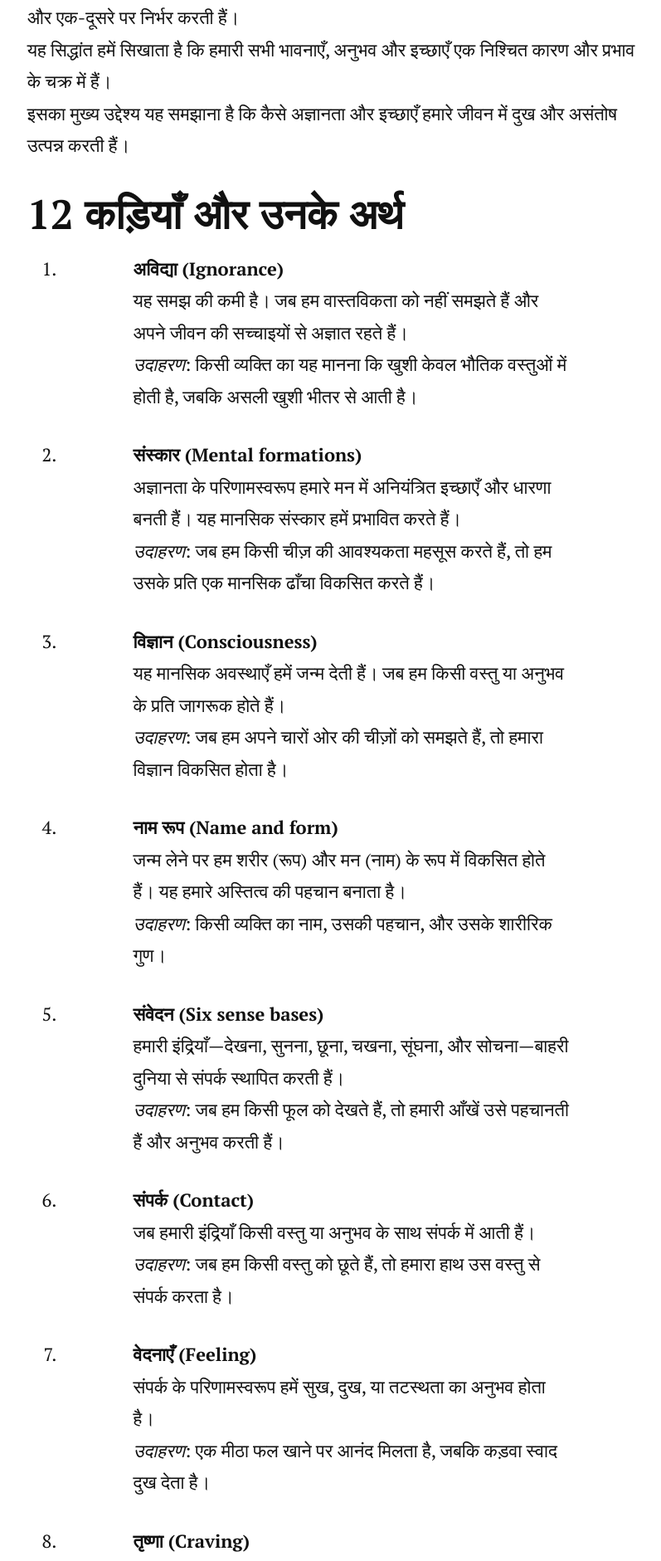
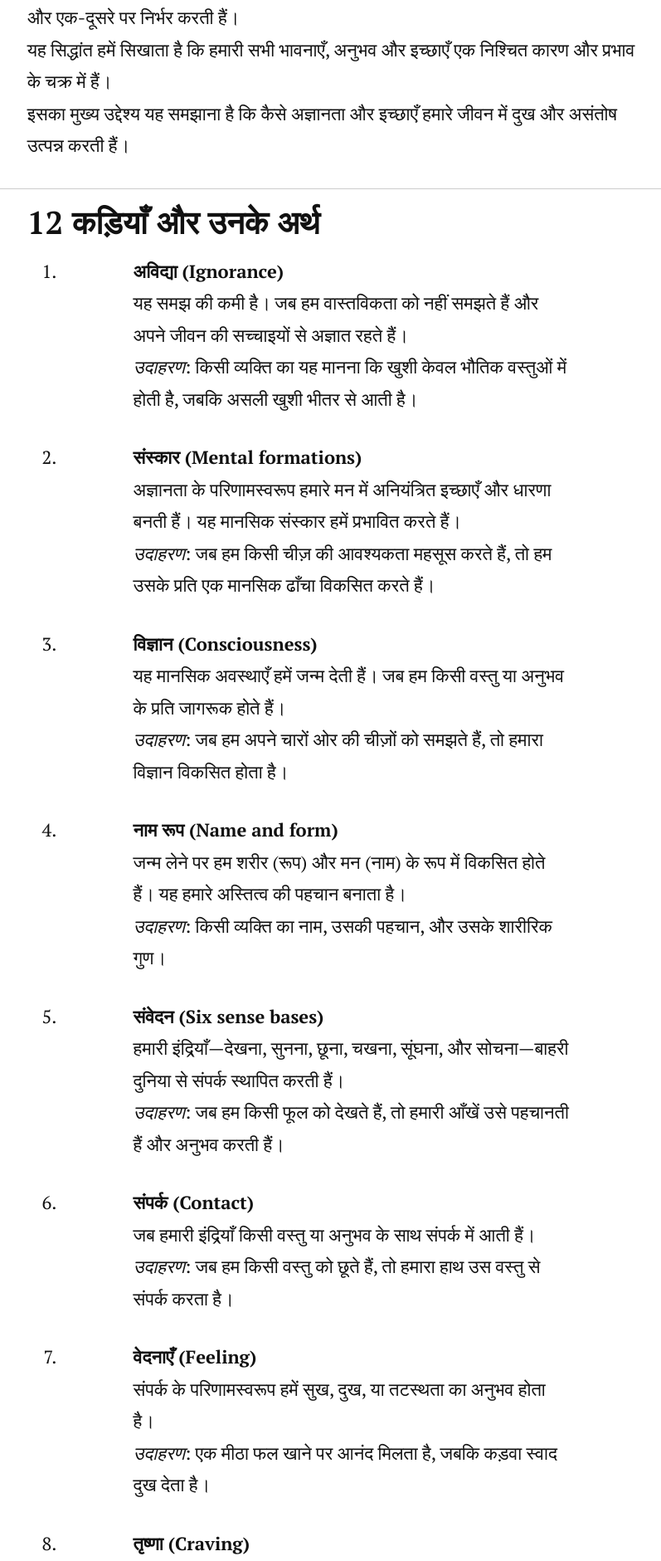
Before and after one commit to siddharthvishwamitra/dhammablog, a Jekyll site: the page built from _posts/2023-05-14-pratyitya-samutpad.markdown, in a window 1280 px wide. Shown: the part 554-2435 px from the top of the page at 83% size, without its empty margins (236-1033 px from the left). Built offline with Jekyll 4.4.1, drawn with Linux system fonts in a browser that asks for light colours; nearby versions of some CDN libraries.

```diff
--- a/_posts/2023-05-14-pratyitya-samutpad.markdown
+++ b/_posts/2023-05-14-pratyitya-samutpad.markdown
@@ -9,7 +9,9 @@ tags: [level3]
 यह सिद्धांत हमें सिखाता है कि हमारी सभी भावनाएँ, अनुभव और इच्छाएँ एक निश्चित कारण और प्रभाव के चक्र में हैं।
 इसका मुख्य उद्देश्य यह समझाना है कि कैसे अज्ञानता और इच्छाएँ हमारे जीवन में दुख और असंतोष उत्पन्न करती हैं।
 
-## 12 कड़ियाँ और उनके अर्थ
+---
+
+### 12 कड़ियाँ और उनके अर्थ
 
 1. **अविद्या (Ignorance)**
    यह समझ की कमी है। जब हम वास्तविकता को नहीं समझते हैं और अपने जीवन की सच्चाइयों से अज्ञात रहते हैं।
@@ -59,7 +61,9 @@ tags: [level3]
     जीवन का अंत होता है, जिससे हम फिर से इस चक्र में फँस जाते हैं। यह जन्म और मृत्यु का चक्र है।
     *उदाहरण*: उम्र बढ़ने पर शारीरिक क्षमता का घटना और अंततः मृत्यु होना।
 
-## निष्कर्ष
+---
+
+### निष्कर्ष
 
 प्रतीत्य समुत्पाद का सिद्धांत हमें सिखाता है कि जीवन में दुख का मुख्य कारण हमारी इच्छाएँ और अज्ञानता हैं।
 जब हम इन कड़ियों को समझते हैं, तो हम अपने दुखों से मुक्त होने का रास्ता खोज सकते हैं।
```
